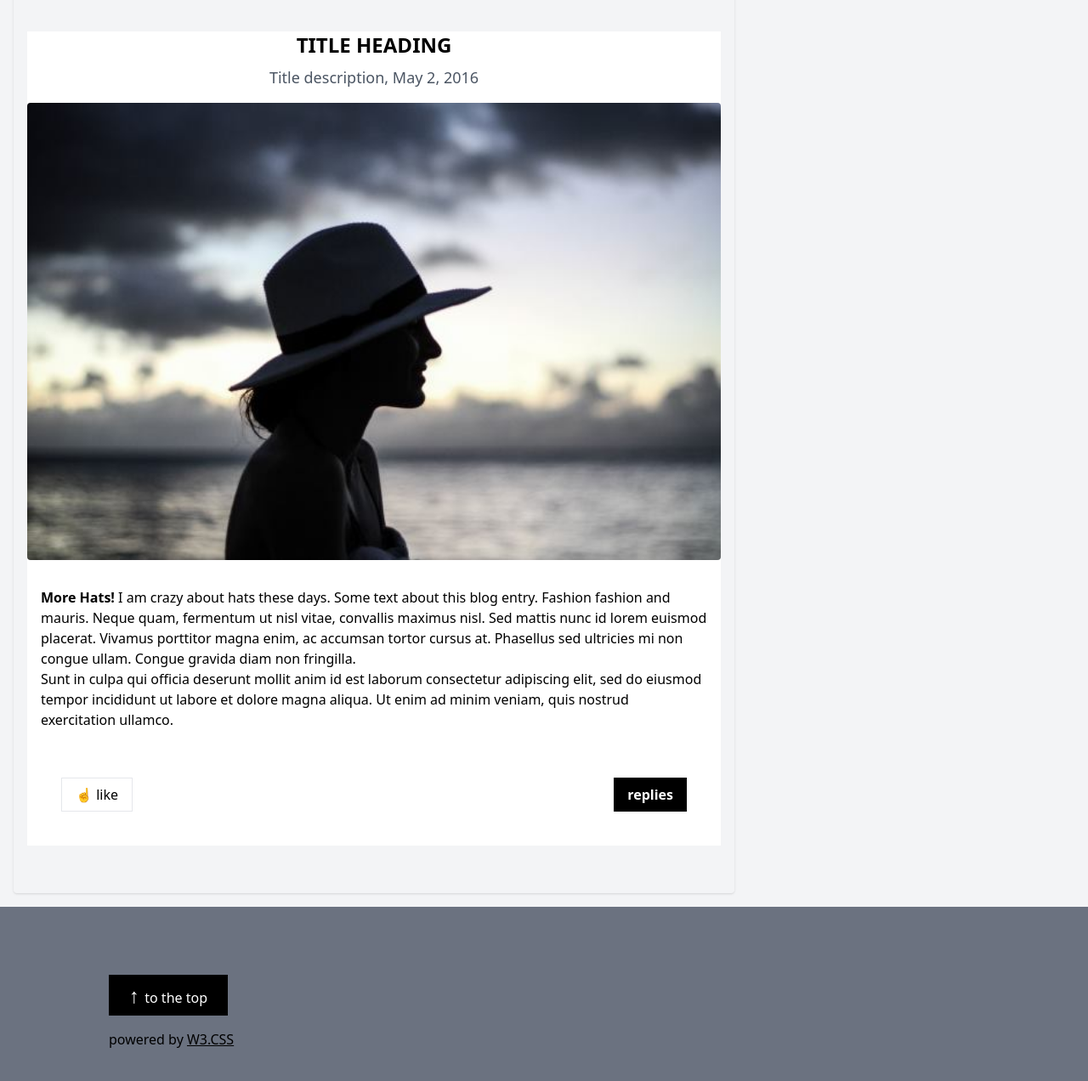
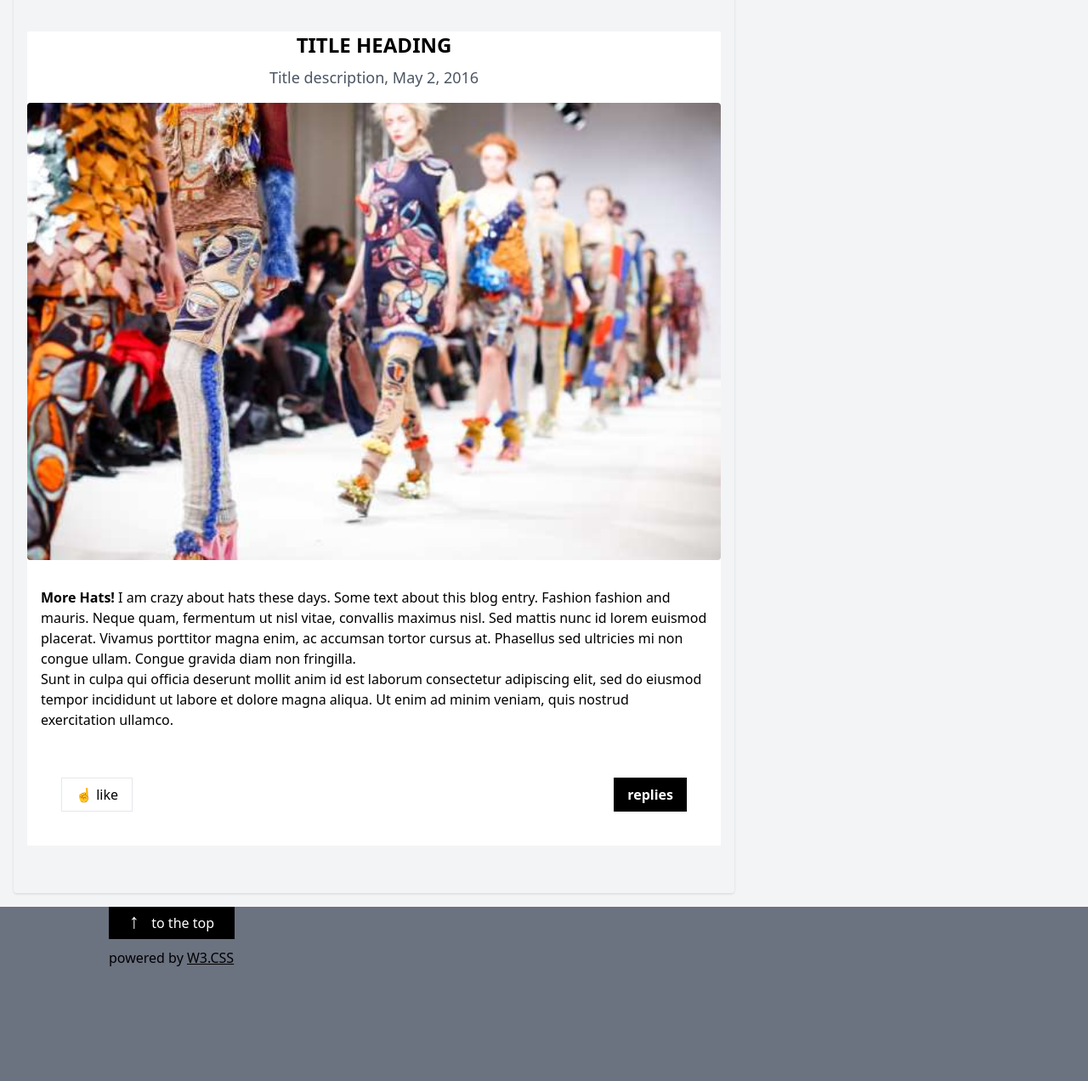
Before and after one commit to immaculee2/part8, a plain HTML site: page index.html in a window 1280 px wide. Shown: the part 3557-4829 px from the top of the page at 85% size. Drawn offline with nearby package versions, Linux system fonts and the light colour scheme.

Commit message:
commit changes

```diff
--- a/index.html
+++ b/index.html
@@ -72,7 +72,7 @@
     <p class="text-2xl font-bold mb-2">TITLE HEADING</p>
     <p class="text-lg text-gray-600 mb-4">Title description, May 2, 2016</p>
     </div>
-    <img src="girl_hat.jpg" alt="Blog" class="w-full h-auto rounded mb-4">
+    <img src="man_hat.jpg" alt="Blog" class="w-full h-auto rounded mb-4">
     <div class="p-4">
     <p class=" "><b>More Hats!</b> I am crazy about hats these days. Some text about this blog entry. Fashion fashion and mauris.
     Neque quam, fermentum ut nisl vitae, convallis maximus nisl. Sed mattis nunc id lorem euismod placerat.
@@ -93,7 +93,7 @@
     <p class="text-2xl font-bold mb-2">TITLE HEADING</p>
     <p class="text-lg text-gray-600 mb-4">Title description, May 2, 2016</p>
     </div>
-    <img src="girl_hat.jpg" alt="Blog" class="w-full h-auto rounded mb-4">
+    <img src="runway.jpg" alt="Blog" class="w-full h-auto rounded mb-4">
     <div class="p-4">
     <p class=" "><b>More Hats!</b> I am crazy about hats these days. Some text about this blog entry. Fashion fashion and mauris.
     Neque quam, fermentum ut nisl vitae, convallis maximus nisl. Sed mattis nunc id lorem euismod placerat.
@@ -193,8 +193,8 @@
 </section>
 </section>
 <footer class="h-52 bg-gray-500">
-  <button  id="#home" class="bg-black text-white hover:bg-black/50 hover:text-black mx-32 mt-20 text-1xl px-6 py-2" >
-    <span class="text-2xl font-extrabold"> ↑ </span>to the top </button>
+  <a href="#home" class="bg-black text-white hover:bg-black/50 hover:text-black mx-32 mt-20 text-1xl px-6 py-2" >
+    <span class="text-2xl font-extrabold mr-2"> ↑ </span>to the top </a>
 <p class="font-light mx-32 mt-4 "> powered by <span > <u>W3.CSS</u></span> </p>
 </footer>
 
```
